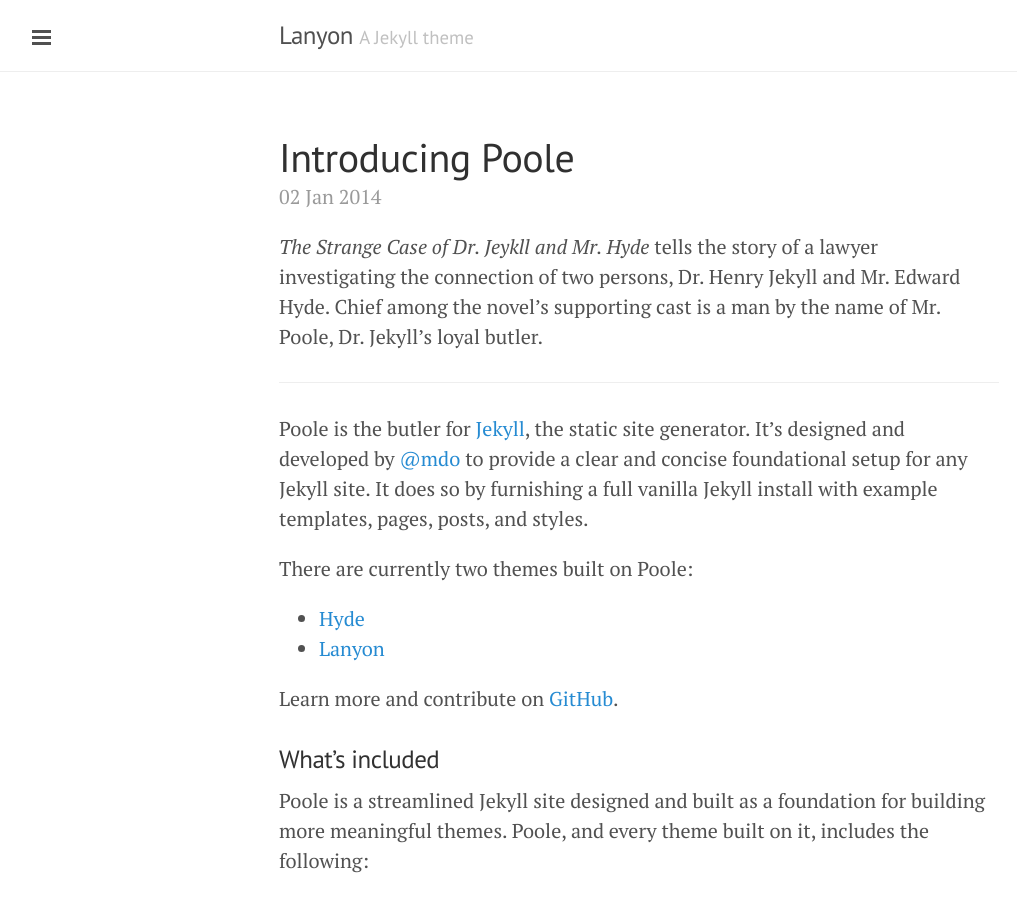
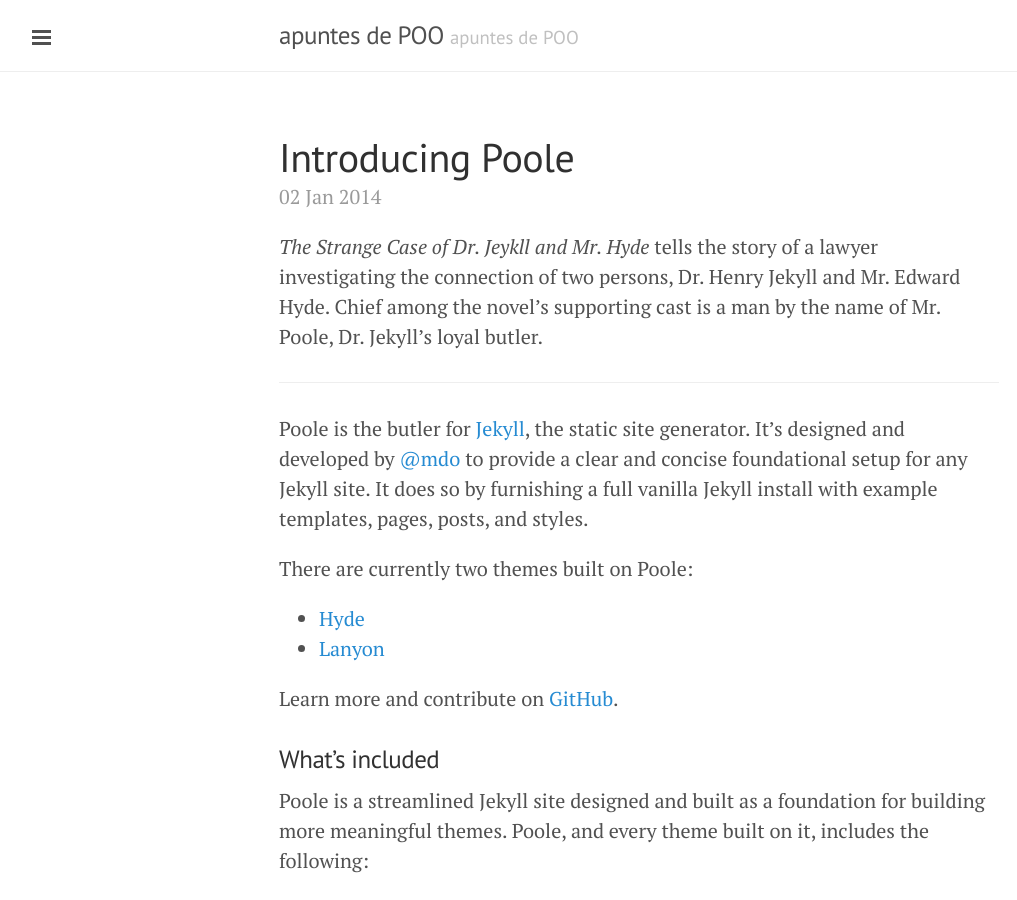
Before and after one commit to jmanuelgg/jmanuelgg.github.io, a Jekyll site: the page built from index.html, in a window 1280 px wide and 900 px high. Shown: the whole window, without its empty margins (1-1018 px from the left). Built offline with Jekyll 4.4.1, drawn with Linux system fonts in a browser that asks for light colours; Markdown is read by kramdown in place of the engine named in the settings; the list of posts is cut into pages by our own code.

Commit message:
prueba 3

```diff
--- a/_config.yml
+++ b/_config.yml
@@ -6,14 +6,14 @@
 permalink:        pretty
 
 # Setup
-title:            Lanyon
-tagline:          'A Jekyll theme'
+title:            apuntes de POO
+tagline:          'apuntes de POO'
 description:      'A reserved <a href="http://jekyllrb.com" target="_blank">Jekyll</a> theme that places the utmost gravity on content with a hidden drawer. Made by <a href="https://twitter.com/mdo" target="_blank">@mdo</a>.'
-url:              http://lanyon.getpoole.com
+url:              http://git.juangonzalez.com.es
 
 author:
-  name:           'Mark Otto'
-  url:            https://twitter.com/mdo
+  name:           'Juan González'
+  url:            https://twitter.com/JuanGnzalez
 
 paginate:         5
 
```
Also changed, not shown: 17 other files.
